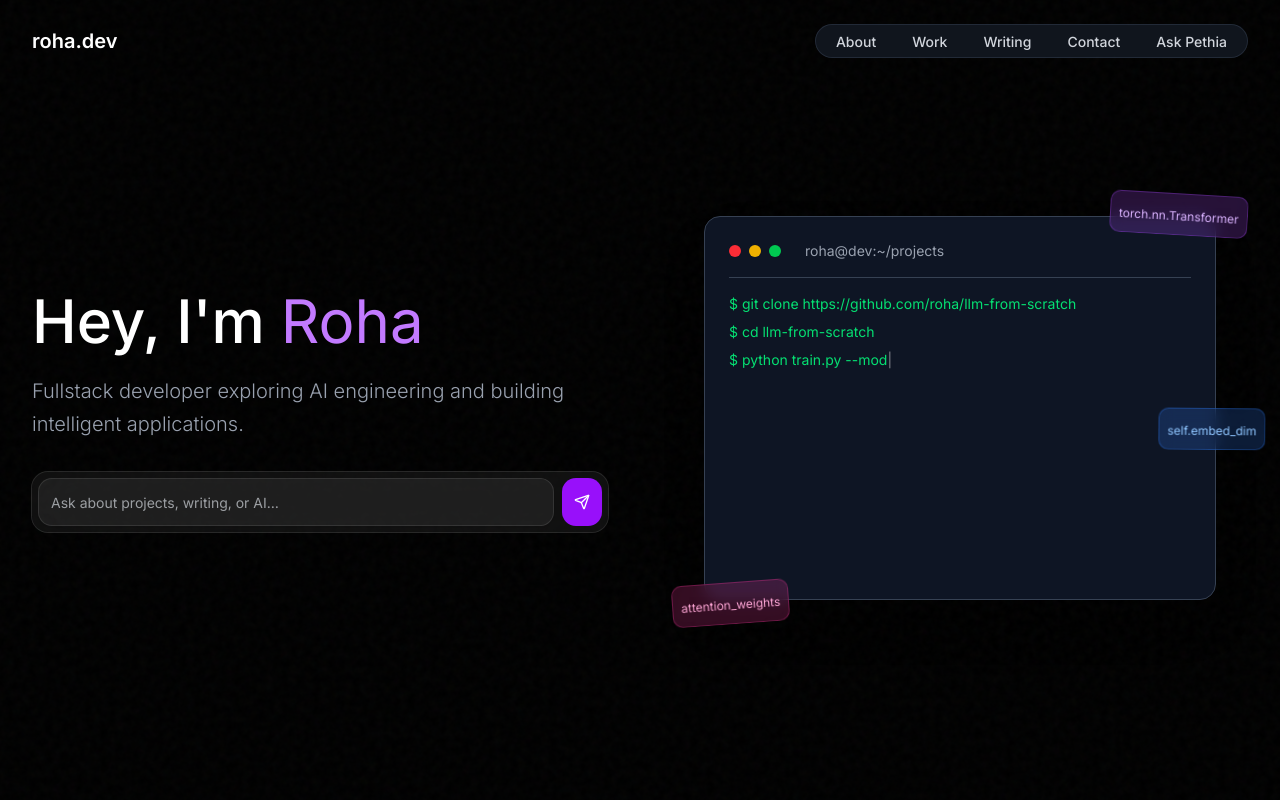
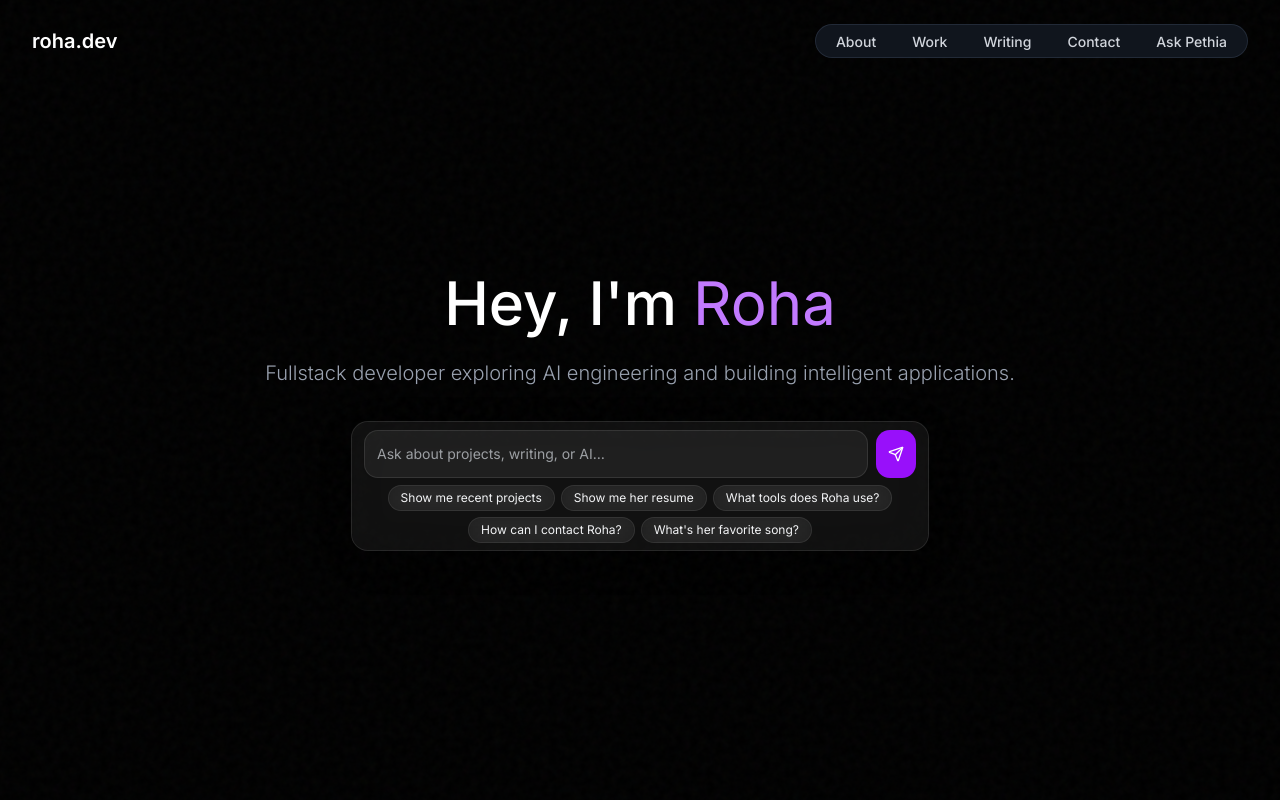
Before and after one commit to row-huh/roha.dev-v3, a Next.js app in the folder src/: page / in a window 1280 px wide. Shown: the top 800 px of the page. Built offline with nearby package versions, Linux system fonts and the light colour scheme.

Commit message:
removed terminal + center aligned hero section

```diff
--- a/src/components/ai-assistant-preview.tsx
+++ b/src/components/ai-assistant-preview.tsx
@@ -1,7 +1,7 @@
 "use client"
 
 import { useRouter } from "next/navigation"
-import { useState } from "react"
+import { useMemo, useState } from "react"
 import { Input } from "@/components/ui/input"
 import { Button } from "@/components/ui/button"
 import { Send } from 'lucide-react'
@@ -15,21 +15,33 @@ export default function AIAssistantPreview() {
   const router = useRouter()
   const [value, setValue] = useState<string>("")
 
+  const suggestions = useMemo(
+    () => [
+      "Show me recent projects",
+      "Show me her resume",
+      "What tools does Roha use?",
+      "How can I contact Roha?",
+      "What's her favorite song?",
+    ],
+    [],
+  )
+
   const handleChange = (next: string) => {
     setValue(next)
   }
 
-  const goAsk = (auto = false) => {
+  const goAsk = (text?: string, auto = false) => {
+    const payload = (text ?? value).trim()
     if (typeof window !== "undefined") {
-      sessionStorage.setItem("pethia:initial", value.trim())
+      sessionStorage.setItem("pethia:initial", payload)
       if (auto) sessionStorage.setItem("pethia:auto", "1")
     }
-    router.push(value.trim() ? `/assistant?q=${encodeURIComponent(value.trim())}${auto ? "&auto=1" : ""}` : "/assistant")
+    router.push(payload ? `/assistant?q=${encodeURIComponent(payload)}${auto ? "&auto=1" : ""}` : "/assistant")
   }
 
   return (
-    <div className="w-full max-w-xl">
-      <div className="rounded-2xl ring-1 ring-white/15 bg-white/[0.06] backdrop-blur-xl p-1.5">
+    <div className="w-full max-w-xl mx-auto">
+      <div className="rounded-2xl ring-1 ring-white/15 bg-white/[0.06] backdrop-blur-xl px-3 py-2 shadow-[0_10px_40px_-10px_rgba(0,0,0,0.35)]">
         <div className="flex items-center gap-2">
           <Input
             value={value}
@@ -40,19 +52,31 @@ export default function AIAssistantPreview() {
             onKeyDown={(e) => {
               if (e.key === "Enter") {
                 e.preventDefault()
-                goAsk(true) // auto send on assistant
+                goAsk(undefined, true) // auto send on assistant
               }
             }}
           />
           <Button
             type="button"
-            onClick={() => goAsk(true)}
+            onClick={() => goAsk(undefined, true)}
             className="h-12 rounded-xl bg-purple-600 px-4 text-white hover:bg-purple-500"
             aria-label="Ask Pethia"
           >
             <Send className="h-4 w-4" />
           </Button>
         </div>
+
+        <div className="mt-2 flex flex-wrap justify-center gap-2">
+          {suggestions.map((s) => (
+            <button
+              key={s}
+              onClick={() => goAsk(s, true)}
+              className="rounded-full px-3 py-1 text-xs text-gray-100 ring-1 ring-white/15 bg-white/[0.06] backdrop-blur-md hover:bg-white/[0.08] transition-colors"
+            >
+              {s}
+            </button>
+          ))}
+        </div>
       </div>
     </div>
   )
--- a/src/components/hero-section.tsx
+++ b/src/components/hero-section.tsx
@@ -11,12 +11,13 @@ export default function HeroSection() {
   return (
     <section className="pt-24 pb-20 px-8 relative z-10 min-h-screen flex items-center">
       <div className="max-w-7xl mx-auto w-full">
-        <div className="grid lg:grid-cols-2 gap-16 items-center">
-          {/* Left Side - Text */}
+        <div className="flex flex-col items-center justify-center text-center">
+          {/* Centered Text */}
           <motion.div
             initial={{ opacity: 0, y: 10 }}
             animate={{ opacity: 1, y: 0 }}
             transition={{ duration: 0.8, ease: "easeOut" }}
+            className="w-full max-w-3xl"
           >
             <h1 className="text-5xl md:text-6xl font-medium text-white mb-4 leading-tight">
               Hey, I'm <span className="text-purple-400 font-normal">Roha</span>
@@ -27,7 +28,7 @@ export default function HeroSection() {
             <AIAssistantPreview />
           </motion.div>
 
-          {/* Right Side - Terminal Animation */}
+          {/* Right Side - Terminal Animation
           <motion.div
             initial={{ opacity: 0, x: 30 }}
             animate={{ opacity: 1, x: 0 }}
@@ -35,7 +36,7 @@ export default function HeroSection() {
             className="relative w-full h-[400px] flex items-center justify-center p-4" // Removed liquid glass styling
           >
             <TerminalAnimation />
-          </motion.div>
+          </motion.div> */}
         </div>
       </div>
     </section>
```
